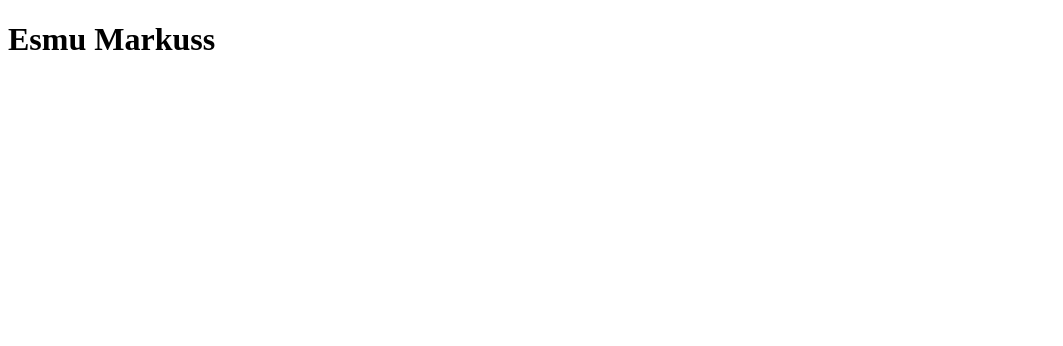
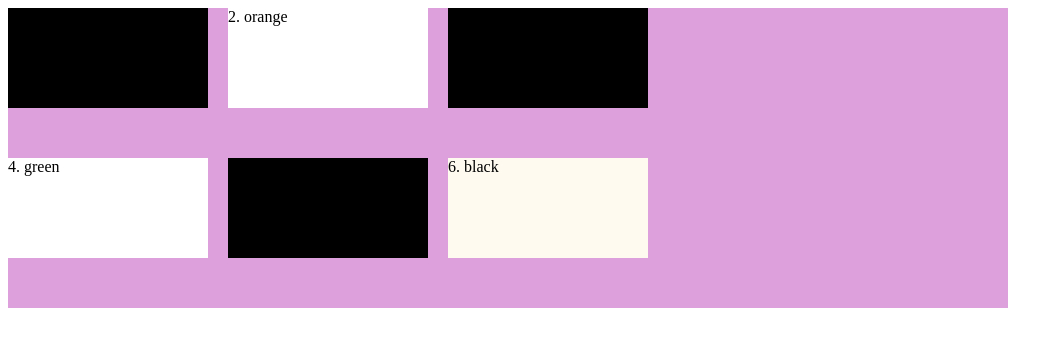
Before and after one commit to MarkitoXVI/learn-css-grid1, a plain HTML site: page index.html in a window 1280 px wide. Shown: the whole page, without its empty margins (0-1063 px from the left). Drawn offline with Linux system fonts and the light colour scheme.

Commit message:
grid4 added

```diff
--- a/index.html
+++ b/index.html
@@ -5,8 +5,16 @@
     <meta http-equiv="X-UA-Compatible" content="IE=edge">
     <meta name="viewport" content="width=device-width, initial-scale=1.0">
     <title>Document</title>
+    <link rel="stylesheet" href="nezinu.css"/>
 </head>
 <body>
-    <h1>Esmu Markuss</h1>
+    <div class="container">
+        <div class="item item-1">1. black</div>
+        <div class="item item-2">2. orange</div>
+        <div class="item item-3">3. yellow</div>
+        <div class="item item-4">4. green</div>
+        <div class="item item-5">5. blue</div>
+        <div class="item item-6">6. black</div>
+    </div>
 </body>
 </html>
--- /dev/null
+++ b/nezinu.css
@@ -0,0 +1,34 @@
+.container{
+    background-color: plum;
+    width: 1000px;
+    height: 300px;
+    display: grid;
+    grid-template-columns: 200px 200px 200px;
+    grid-template-rows: 100px 100px;
+
+    row-gap: 50px;
+    column-gap: 20px;
+}
+
+.item{
+}
+
+.item-1{
+    background-color: black;
+}
+.item-2{
+    background-color: white;
+}
+.item-3{
+    background-color: black;
+}
+.item-4{
+    background-color: white
+    ;
+}
+.item-5{
+    background-color: black;
+}
+.item-6{
+    background-color: floralwhite;
+}
```
Also changed, not shown: grid4.css (added), grid4.html (added).
